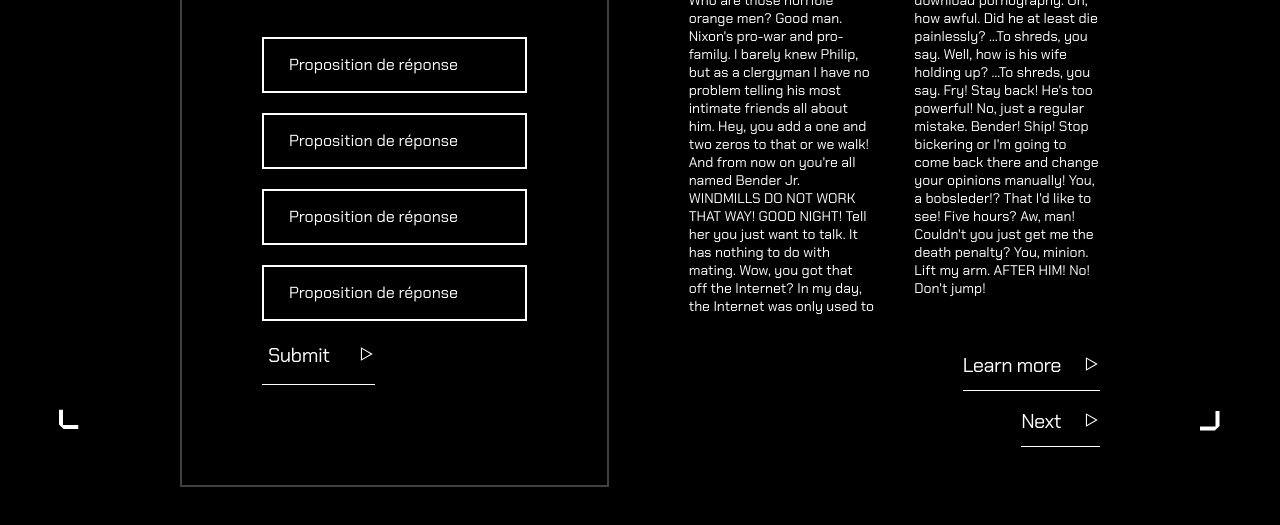
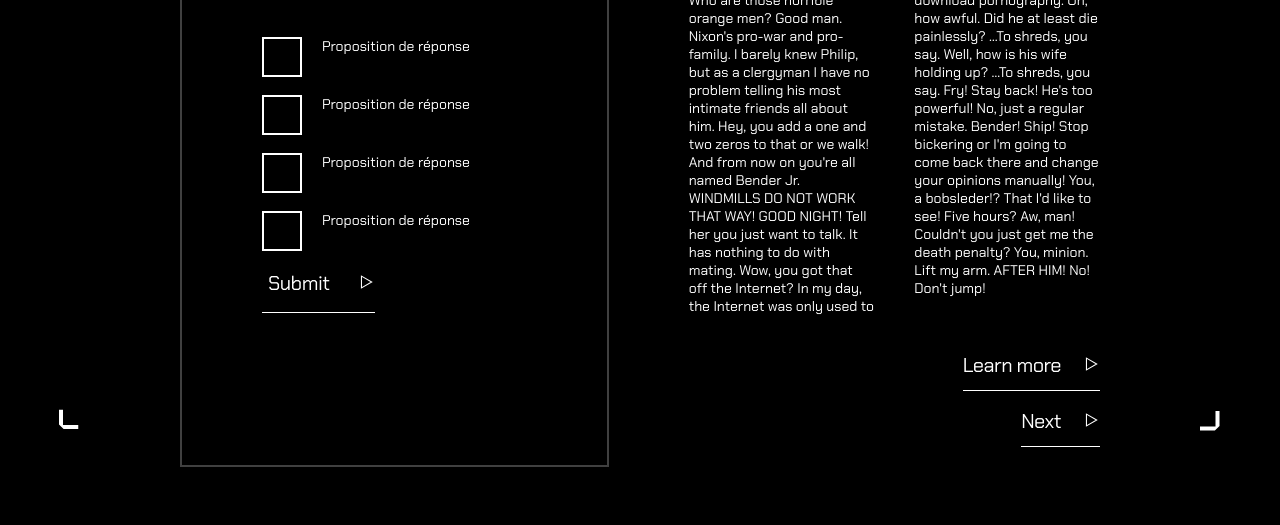
Before and after one commit to ludivineConstanti/an-intro-to-Blockchain, a React app in the folder front/: page /quiz/1 in a window 1280 px wide. Shown: the part 309-834 px from the top of the page. Built offline with nearby package versions, Linux system fonts and the light colour scheme.

Commit message:
changed the checkboxes in the quiz page

```diff
--- a/front/src/components/_interactives/CheckboxAnswer/index.js
+++ b/front/src/components/_interactives/CheckboxAnswer/index.js
@@ -7,9 +7,9 @@ import './style.scss';
 
 // == Composant
 const CheckboxAnswer = () => (
-  <label className="checkboxAnswer">
+  <label className="checkboxAnswer">Proposition de réponse
     <input type="checkbox" id="id1" name="question1" value="value" />
-    <span htmlFor="id1">Proposition de réponse</span>
+    <span className="checkboxAnswer__checkmark" />
   </label>
 );
 
--- a/front/src/components/_interactives/CheckboxAnswer/style.scss
+++ b/front/src/components/_interactives/CheckboxAnswer/style.scss
@@ -1,14 +1,70 @@
+@use 'src/styles/fontSizes';
+
 // https://www.w3schools.com/howto/howto_css_custom_checkbox.asp
 
+/* The container  + the text */
 .checkboxAnswer {
-  display: flex;
-  align-items: center;
-  margin-bottom: 20px;
+  font-size: fontSizes.$textDesktop;
+  letter-spacing: fontSizes.$textKerningDesktop;
+  line-height: fontSizes.$textSpacingDesktop;
+  display: block;
+  position: relative;
+  padding-left: 60px;
+  margin-bottom: 40px;
+  cursor: pointer;
+  -webkit-user-select: none;
+  -moz-user-select: none;
+  -ms-user-select: none;
+  user-select: none;
+}
+
+/* Hide the browser's default checkbox */
+.checkboxAnswer input {
+  position: absolute;
+  opacity: 0;
+  cursor: pointer;
+  height: 0;
+  width: 0;
+}
+
+/* Create a custom checkbox */
+.checkboxAnswer__checkmark {
+  position: absolute;
+  top: 0;
+  left: 0;
+  height: 40px;
+  width: 40px;
   border: 2px solid white;
-    // 20 - 2 (border size)
-    padding: 18px;
+}
 
-  & input {
-    appearance: none;
-  }
+/* On mouse-over, add a grey background color */
+.checkboxAnswer:hover input ~ .checkboxAnswer__checkmark {
+  border: 4px solid white;
+  transition: 0.2s;
 }
+
+/* When the checkbox is checked
+.checkboxAnswer input:checked ~ .checkboxAnswer__checkmark {
+
+}*/
+
+/* Create the checkmark/indicator (hidden when not checked) */
+.checkboxAnswer__checkmark:after {
+  content: "";
+  position: absolute;
+  display: none;
+}
+
+/* Show the checkmark when checked */
+.checkboxAnswer input:checked ~ .checkboxAnswer__checkmark:after {
+  display: block;
+}
+
+/* Style the checkmark/indicator */
+.checkboxAnswer .checkboxAnswer__checkmark:after {
+  content: '✕';
+  font-size: 26px;
+  position: absolute;
+  top: 9px;
+  left:7px;
+}
```
